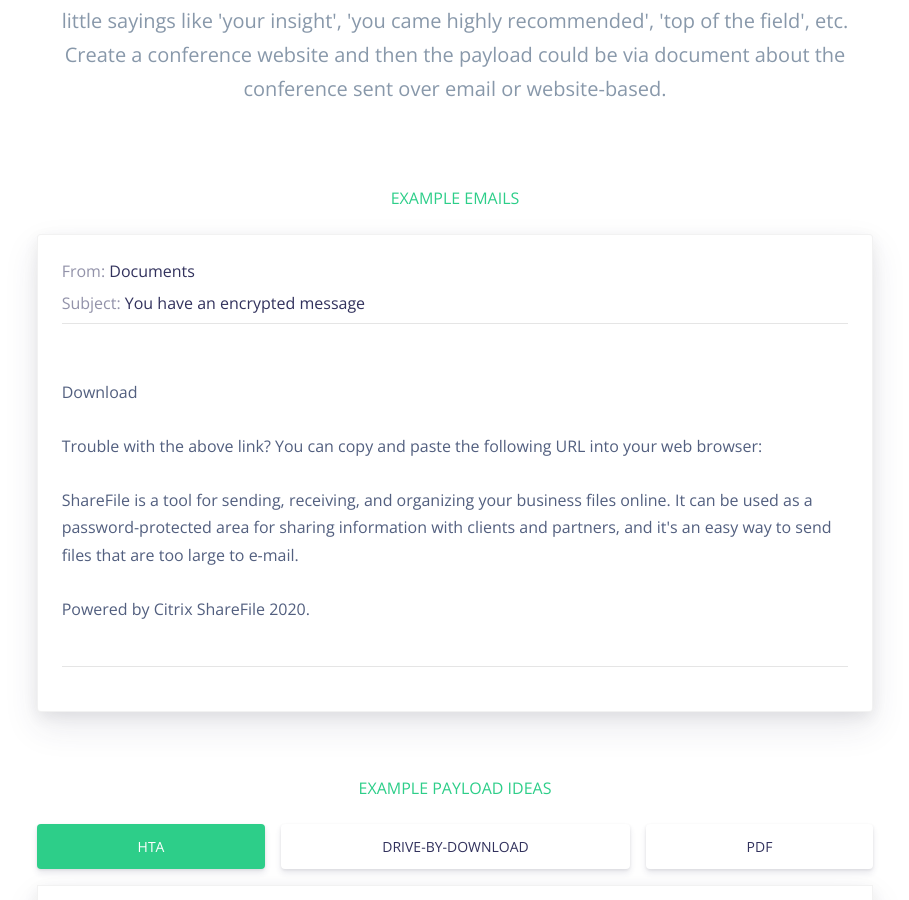
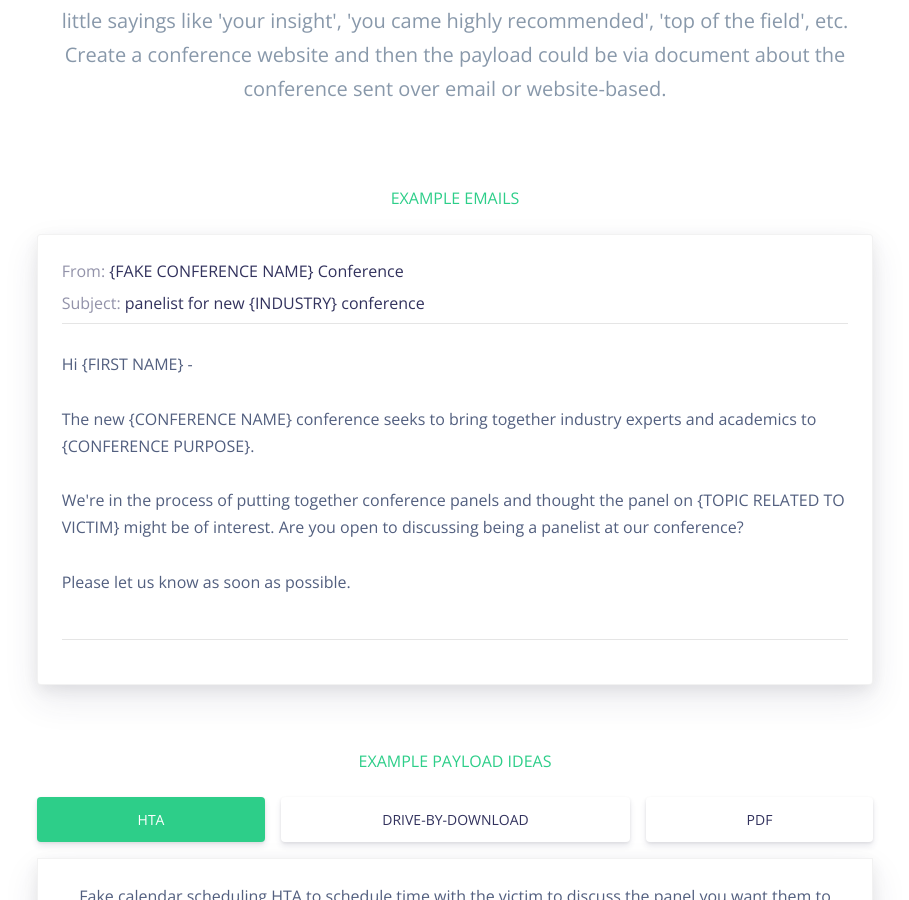
Before and after one commit to pretext-project/pretext-project.github.io, a Jekyll site: the page built from _pretexts/conference-speaker.md, in a window 1280 px wide and 900 px high, scrolled down 793 px. Shown: the whole window, without its empty margins (185-1094 px from the left). Built offline with Jekyll 4.4.1, drawn with Linux system fonts in a browser that asks for light colours; nearby versions of some CDN libraries.

Commit message:
fixing conf speaker

```diff
--- a/_pretexts/conference-speaker.md
+++ b/_pretexts/conference-speaker.md
@@ -31,17 +31,16 @@
       description: A malicious PDF file with the fake panel information.
 sample-emails:
   - email:
-    from: Documents <TARGET DOMAIN NAME>
-    subject: "You have an encrypted message"
+    from: "{FAKE CONFERENCE NAME} Conference"
+    subject: "panelist for new {INDUSTRY} conference"
     body: |
+      Hi {FIRST NAME} -
 
-      Download
+      The new {CONFERENCE NAME} conference seeks to bring together industry experts and academics to {CONFERENCE PURPOSE}.
 
-      Trouble with the above link? You can copy and paste the following URL into your web browser: <PHISHING PAGE LINK>
+      We're in the process of putting together conference panels and thought the panel on {TOPIC RELATED TO VICTIM} might be of interest. Are you open to discussing being a panelist at our conference?
 
-      ShareFile is a tool for sending, receiving, and organizing your business files online. It can be used as a password-protected area for sharing information with clients and partners, and it's an easy way to send files that are too large to e-mail.
-
-      Powered by Citrix ShareFile 2020.
+      Please let us know as soon as possible.
 tags:
   - intrigue
   - ego
```
